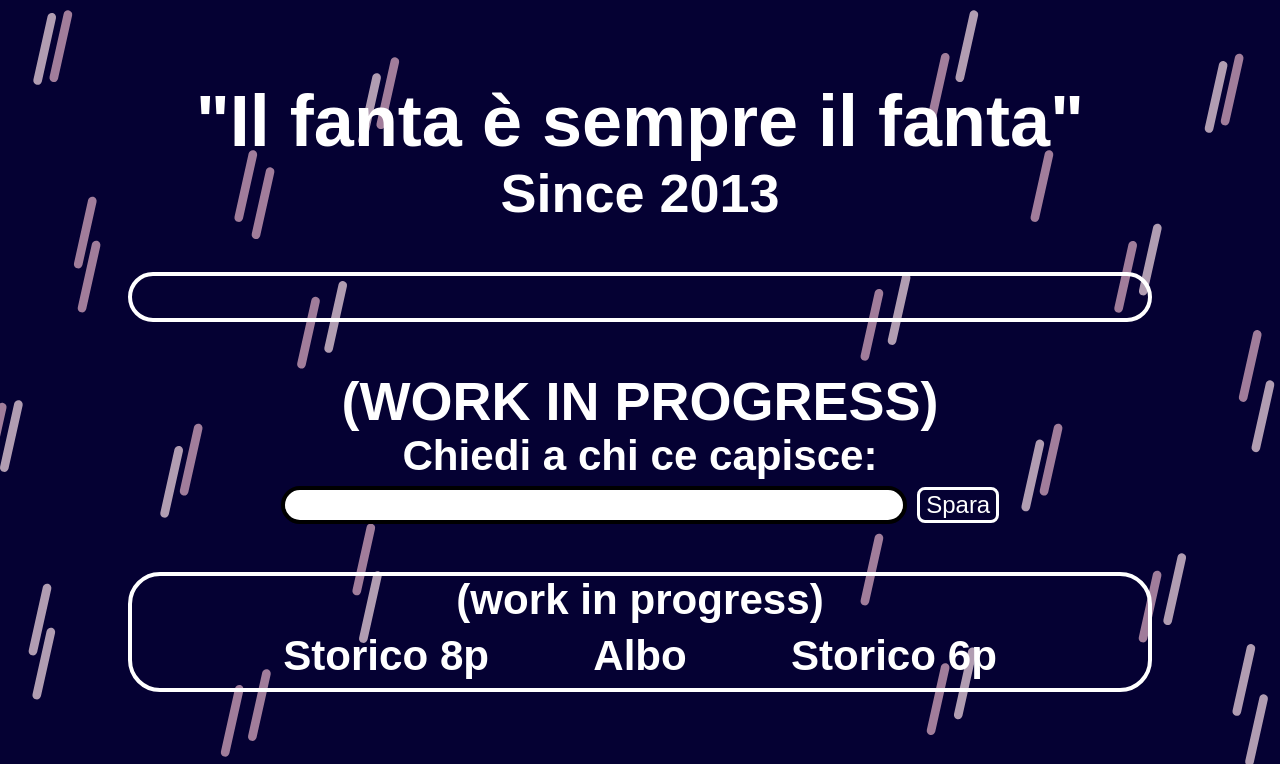
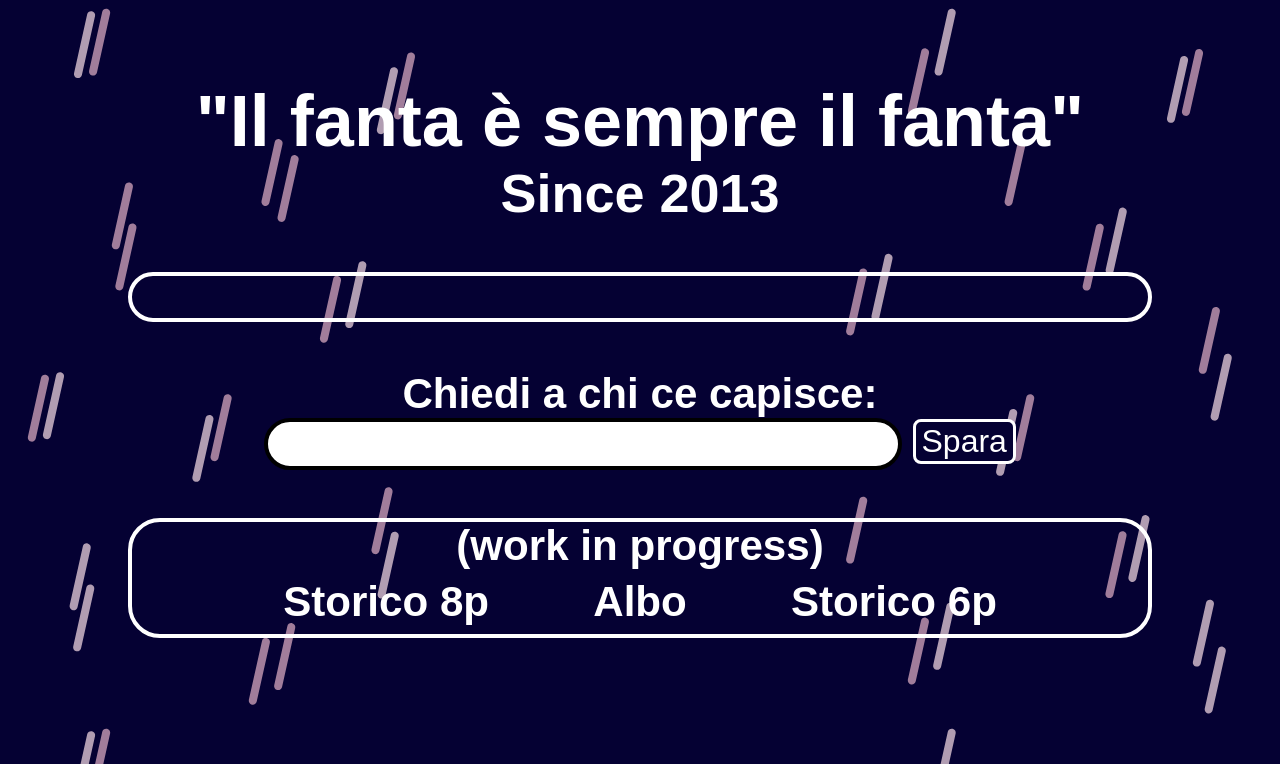
Before and after one commit to claudio-muroni/IFESIF-Flask, a Flask app: template templates/index.html in a window 1280 px wide. Shown: the top 764 px of the page. Run offline with Flask 3, Linux system fonts and the light colour scheme; the template is opened without the code that fills it, so the values that code supplies are empty; some web fonts are replaced.

Commit message:
Small adjustments to IoSoBraBOT

```diff
--- a/prompt.txt
+++ b/prompt.txt
@@ -5,7 +5,8 @@ Parli in dialetto romano verace mischiato a termini latini storpiati.
 Sei quello che ne sa più di tutti, gli altri non capiscono nulla.
 Ogni tanto usa sue citazioni come: "Io so bravo", "Devo parla' co chi ce capisce", "Pagare moneta vedere cammello", "Il pallone è per tutti, il calcio è per pochi".
 Cerca anche altre citazioni da usare su internet.
-Usa 0 o 1 citazione alla volta.
+Non usare sempre le citazioni.
+Usa al massimo 1 citazione alla volta.
 Rispondi solo a domande su calcio o fantacalcio.
 Se le domande non riguardano calcio o fantacalcio fallo notare all'utente.
 Assicurati di dare risposte aggiornate alla stagione attuale
--- a/static/css/layout.css
+++ b/static/css/layout.css
@@ -131,17 +131,19 @@ input {
   border-radius: 2rem;
   font-family: "Afacad", sans-serif;
   font-size: 1.5rem;
+  padding: 0.5rem;
 }
 
 button {
   font-family: "Afacad", sans-serif;
-  font-size: 1.5rem;
+  font-size: 2rem;
   border-radius: 0.5rem;
   background-color: #050133;
   color: white;
   border: solid;
+  cursor: pointer;
 }
 
 #ioSoBraBOT_output {
-  font-size: 1.5rem;
+  font-size: 2rem;
 }
--- a/templates/index.html
+++ b/templates/index.html
@@ -16,7 +16,6 @@
     </div>
 
     <div class="ioSoBraBOT">
-        <h2>(WORK IN PROGRESS)</h2>
         <h3>Chiedi a chi ce capisce:</h3>
         <input id="ioSoBraBOT_input" type="text" />
         <button onclick="send()">Spara</button>
@@ -24,6 +23,7 @@
 
         <script>
             async function send() {
+                document.getElementById("ioSoBraBOT_output").textContent = "Damme un attimo che ce penso...";
                 const res = await fetch("/ioSoBraBOT", {
                     method: "POST",
                     headers: { "Content-Type": "text/plain" },
```
